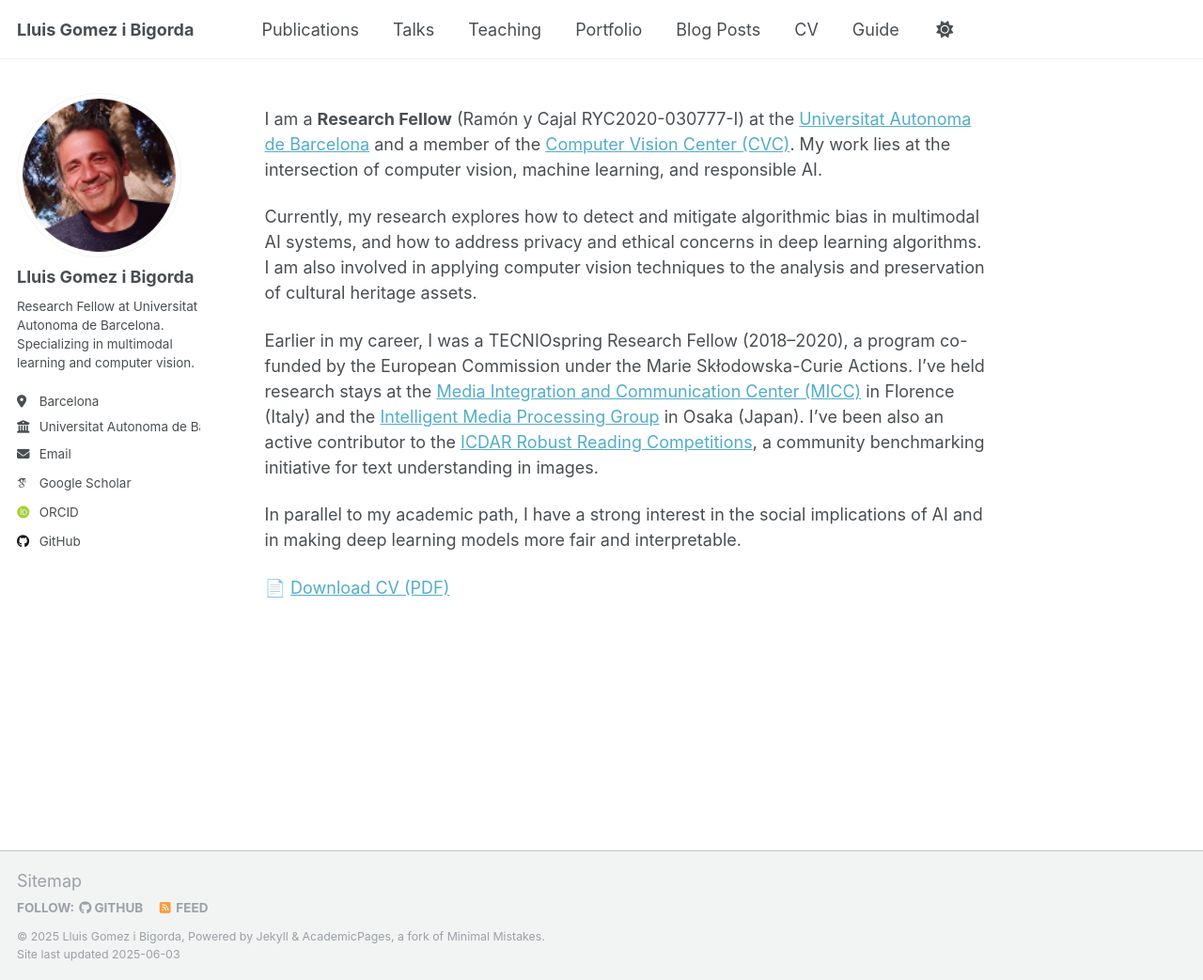
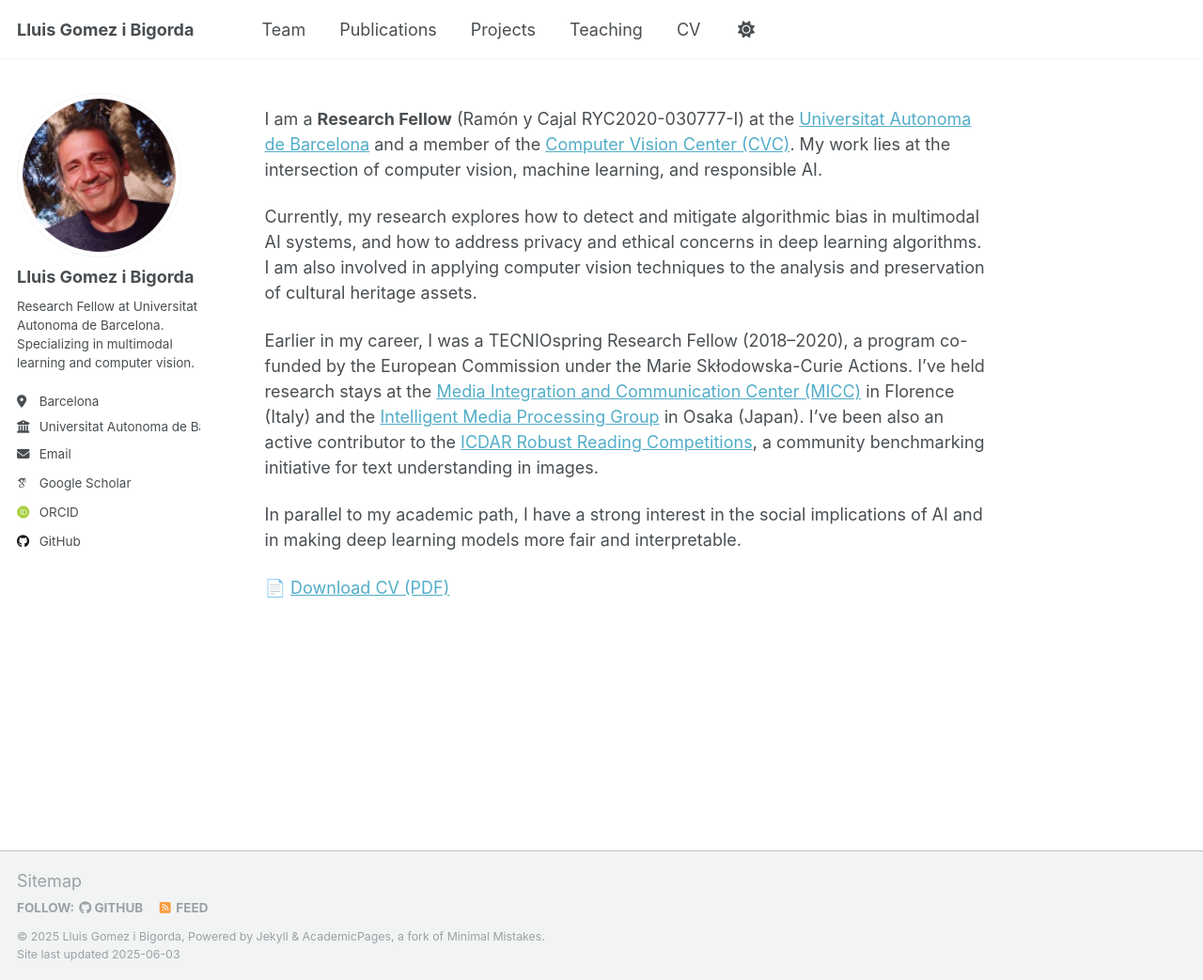
Before and after one commit to lluisgomez/lluisgomez.github.io, a Jekyll site: the page built from _pages/about.md, in a window 1280 px wide and 1043 px high. Shown: the whole window at 94% size. Built offline with Jekyll 4.4.1, drawn with Linux system fonts in a browser that asks for light colours; some web fonts are replaced.

Commit message:
Update navigation.yml

```diff
--- a/_data/navigation.yml
+++ b/_data/navigation.yml
@@ -8,26 +8,17 @@
 #      Markdown formatted page while the second is generated using JSON.
 
 main:
+  - title: "Team"
+    url: /team/
+
   - title: "Publications"
     url: /publications/
 
-  - title: "Talks"
-    url: /talks/
+  - title: "Projects"
+    url: /projects/
 
   - title: "Teaching"
     url: /teaching/
 
-  - title: "Portfolio"
-    url: /portfolio/
-
-  - title: "Blog Posts"
-    url: /year-archive/
-
   - title: "CV"
     url: /cv/
-
-  # - title: "CV"
-  #   url: /cv-json/
-
-  - title: "Guide"
-    url: /markdown/
```
